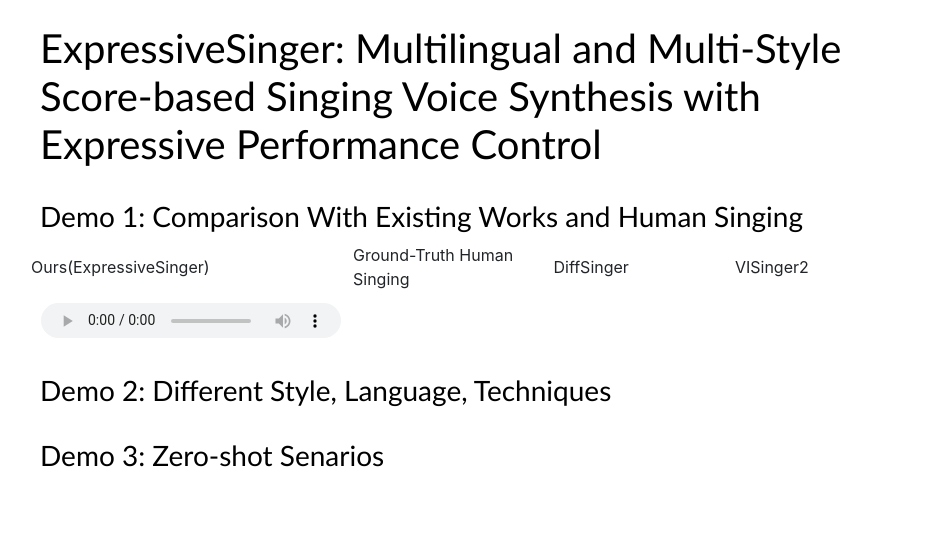
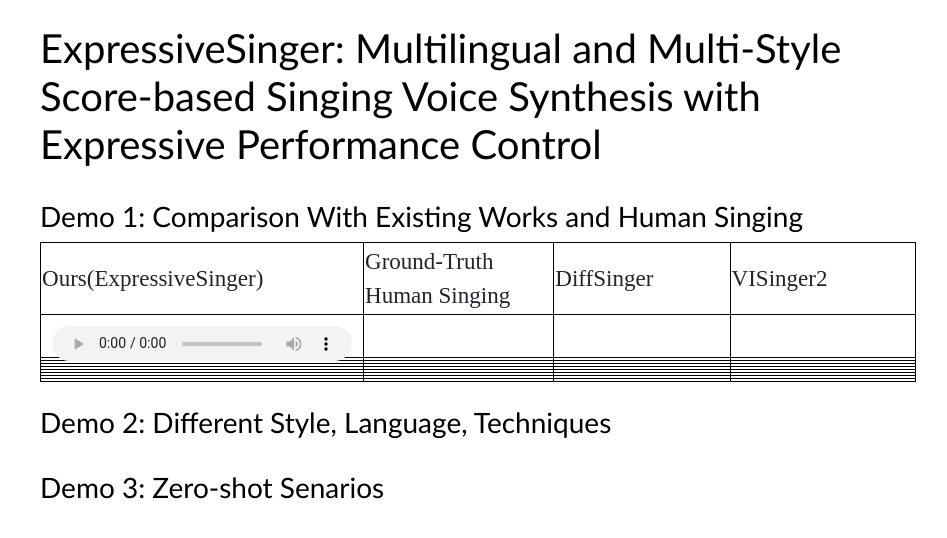
Before and after one commit to ExpressiveSinger/ExpressiveSinger, a plain HTML site: page index.html in a window 1280 px wide. Shown: the whole page, without its empty margins (162-1109 px from the left). Drawn offline with Linux system fonts and the light colour scheme.

Commit message:
Update style.css

```diff
--- a/css/style.css
+++ b/css/style.css
@@ -84,6 +84,15 @@ form {
     /*display: inline-block;*/
 }
 
+table, th, td {
+  border: 1px solid black;
+  border-collapse: collapse;
+  margin-right: 10px;
+  margin-left: 10px;
+  font-family: "Avenir";
+  font-size: 120%;
+}
+
 label {
     font-size: 90%;
 }
```
